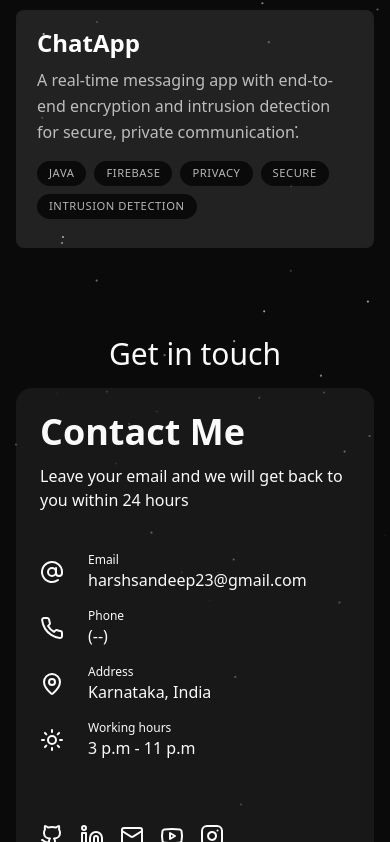
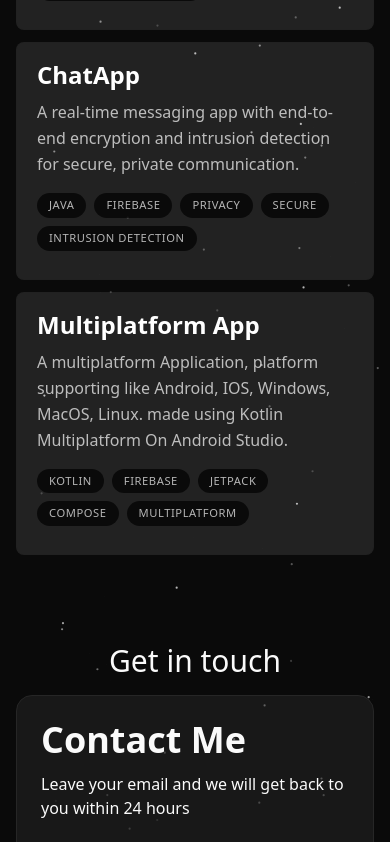
Before and after one commit to Harshshah6/portfolio, a Next.js app: page / in a window 390 px wide. Shown: the part 3213-4055 px from the top of the page. Built offline with nearby package versions, Linux system fonts and the light colour scheme.

Commit message:
modified:   src/app/page.tsx 	modified:   src/components/ContactSection.tsx 	modified:   src/components/EducationSection.tsx 	new file:   src/components/Footer.tsx 	modified:   src/components/Navbar.tsx 	modified:   src/lib/data.tsx

```diff
--- a/src/app/page.tsx
+++ b/src/app/page.tsx
@@ -1,6 +1,7 @@
 import AboutSection from "@/components/AboutSection";
 import ContactSection from "@/components/ContactSection";
 import EducationSection from "@/components/EducationSection";
+import Footer from "@/components/Footer";
 import HeroSection from "@/components/HeroSection";
 import Navbar from "@/components/Navbar";
 import ProjectsSection from "@/components/ProjectsSection";
@@ -14,7 +15,8 @@ export default function Home() {
       <AboutSection />
       <EducationSection />
       <ProjectsSection />
-      <ContactSection/>
+      <ContactSection />
+      <Footer/>
     </main>
   );
 }
--- a/src/components/ContactSection.tsx
+++ b/src/components/ContactSection.tsx
@@ -4,12 +4,13 @@ import { Input } from './ui/input'
 import { Label } from './ui/label'
 import { Button } from './ui/button'
 import { Textarea } from './ui/textarea'
+import Link from 'next/link'
 
 function ContactSection() {
     return (
         <section id='contact' className='container mx-auto min-h-screen py-6 flex flex-col gap-4'>
             <h2 className='text-3xl text-center'>Get in touch</h2>
-            <div className='flex-1 flex flex-col xl:flex-row mx-4 xl:mx-0 xl:p-20 bg-secondary/50 rounded-2xl'>
+            <div className='border flex-1 flex flex-col xl:flex-row mx-4 xl:mx-0 xl:p-20 bg-secondary/50 rounded-2xl'>
                 <div className='flex-1 flex flex-col p-6 xl:p-20 gap-10 xl:gap-0'>
                     <div className='flex-1'>
                         <h1 className='text-4xl font-semibold'>Contact Me</h1>
@@ -22,15 +23,25 @@ function ContactSection() {
                         {itemComponent(<Sun />, "Working hours", "3 p.m - 11 p.m")}
                     </div>
                     <div className='flex-1 pt-6 flex gap-4 justify-start items-center'>
-                        <Github size="24px" className='hover:size-7 transistion duration-300 cursor-pointer' />
-                        <LinkedinIcon size="24px" className='hover:size-7 transistion duration-300 cursor-pointer' />
-                        <Mail size="24px" className='hover:size-7 transistion duration-300 cursor-pointer' />
-                        <YoutubeIcon size="24px" className='hover:size-7 transistion duration-300 cursor-pointer' />
-                        <InstagramIcon size="24px" className='hover:size-7 transistion duration-300 cursor-pointer' />
+                        <Link target='_blank' href="https://github.com/harshshah6">
+                            <Github size="24px" className='hover:size-7 transistion duration-300 cursor-pointer' />
+                        </Link>
+                        <Link target='_blank' href="https://www.linkedin.com/in/harsh-sandeep-shah-07a79b335/">
+                            <LinkedinIcon size="24px" className='hover:size-7 transistion duration-300 cursor-pointer' />
+                        </Link>
+                        <Link target='_blank' href="mailto:harshsandeep23@gmail.com">
+                            <Mail size="24px" className='hover:size-7 transistion duration-300 cursor-pointer' />
+                        </Link>
+                        <Link target='_blank' href="https://www.youtube.com/legendarystreamer">
+                            <YoutubeIcon size="24px" className='hover:size-7 transistion duration-300 cursor-pointer' />
+                        </Link>
+                        <Link target='_blank' href="https://www.instagram.com/harsh_.s._shah/">
+                            <InstagramIcon size="24px" className='hover:size-7 transistion duration-300 cursor-pointer' />
+                        </Link>
                     </div>
                 </div>
                 <div className='flex-1 flex justify-center items-center p-2 xl:p-20'>
-                    <form method="post" className='h-full flex-1 bg-border p-2 xl:p-10 rounded-xl flex flex-col justify-evenly'>
+                    <form method="post" className='h-full flex-1 border bg-gray-100 dark:bg-white/10 p-2 xl:p-10 rounded-xl flex flex-col justify-evenly'>
                         <div className='flex flex-col gap-4'>
                             <div>
                                 <Label htmlFor="name">Name</Label>
--- a/src/components/EducationSection.tsx
+++ b/src/components/EducationSection.tsx
@@ -9,7 +9,7 @@ function EducationSection() {
         <section className='container w-screen mx-auto py-12'>
             <h1 className="text-3xl font-bold text-center mb-4 md:mb-8">Education</h1>
             <AlternateTimeline />
-            <h1 className='my-12' />
+            <h1 className='my-20' />
             {MarqueeDemo()}
         </section>
     )
@@ -27,7 +27,7 @@ const SkillsCard = ({
         <figure
             className={cn(
                 "w-fit overflow-hidden rounded-xl py-4 px-6 md:px-10",
-                "bg-secondary/10"
+                "bg-gray-100 dark:bg-white/10"
             )}
         >
             <div className="flex flex-row items-center gap-2">
--- /dev/null
+++ b/src/components/Footer.tsx
@@ -0,0 +1,32 @@
+import { Github, LinkedinIcon, Mail, YoutubeIcon, InstagramIcon } from 'lucide-react'
+import Link from 'next/link'
+import React from 'react'
+
+function Footer() {
+    return (
+        <footer className='bg-transparent border-t mt-20 flex flex-col md:flex-row gap-4 md:gap-0 items-center justify-evenly py-4 md:py-8'>
+            <div>
+                <h1 className='text-xl'>© Harsh Sandeep Shah</h1>
+            </div>
+            <div className='flex gap-6'>
+                <Link target='_blank' href="https://github.com/harshshah6">
+                    <Github size="24px" className='hover:size-7 transistion duration-300 cursor-pointer' />
+                </Link>
+                <Link target='_blank' href="https://www.linkedin.com/in/harsh-sandeep-shah-07a79b335/">
+                    <LinkedinIcon size="24px" className='hover:size-7 transistion duration-300 cursor-pointer' />
+                </Link>
+                <Link target='_blank' href="mailto:harshsandeep23@gmail.com">
+                    <Mail size="24px" className='hover:size-7 transistion duration-300 cursor-pointer' />
+                </Link>
+                <Link target='_blank' href="https://www.youtube.com/legendarystreamer">
+                    <YoutubeIcon size="24px" className='hover:size-7 transistion duration-300 cursor-pointer' />
+                </Link>
+                <Link target='_blank' href="https://www.instagram.com/harsh_.s._shah/">
+                    <InstagramIcon size="24px" className='hover:size-7 transistion duration-300 cursor-pointer' />
+                </Link>
+            </div>
+        </footer>
+    )
+}
+
+export default Footer
--- a/src/components/Navbar.tsx
+++ b/src/components/Navbar.tsx
@@ -46,7 +46,7 @@ function Navbar() {
             selectedKey={selected}
             onSelectionChange={setActiveTab}
             items={tabs}
-            className='w-fit bg-secondary rounded-md overflow-hidden'>
+            className='w-fit bg-secondary rounded-md overflow-hidden border'>
             {(item) => (
               <Tab className='w-full rounded-md overflow-hidden' key={item.id} title={item.label} />
             )}
--- a/src/lib/data.tsx
+++ b/src/lib/data.tsx
@@ -75,4 +75,18 @@ export const projectsData = [
         imageUrl: nextImg,
         url: "/chat-app-demo",
     },
+    {
+        title: "Multiplatform App",
+        description:
+            "A multiplatform Application, platform supporting like Android, IOS, Windows, MacOS, Linux. made using Kotlin Multiplatform On Android Studio.",
+        tags: [
+            "Kotlin",
+            "Firebase",
+            "Jetpack",
+            "Compose",
+            "Multiplatform",
+        ],
+        imageUrl: nextImg,
+        url: "/chat-app-demo",
+    },
 ] as const;
```
